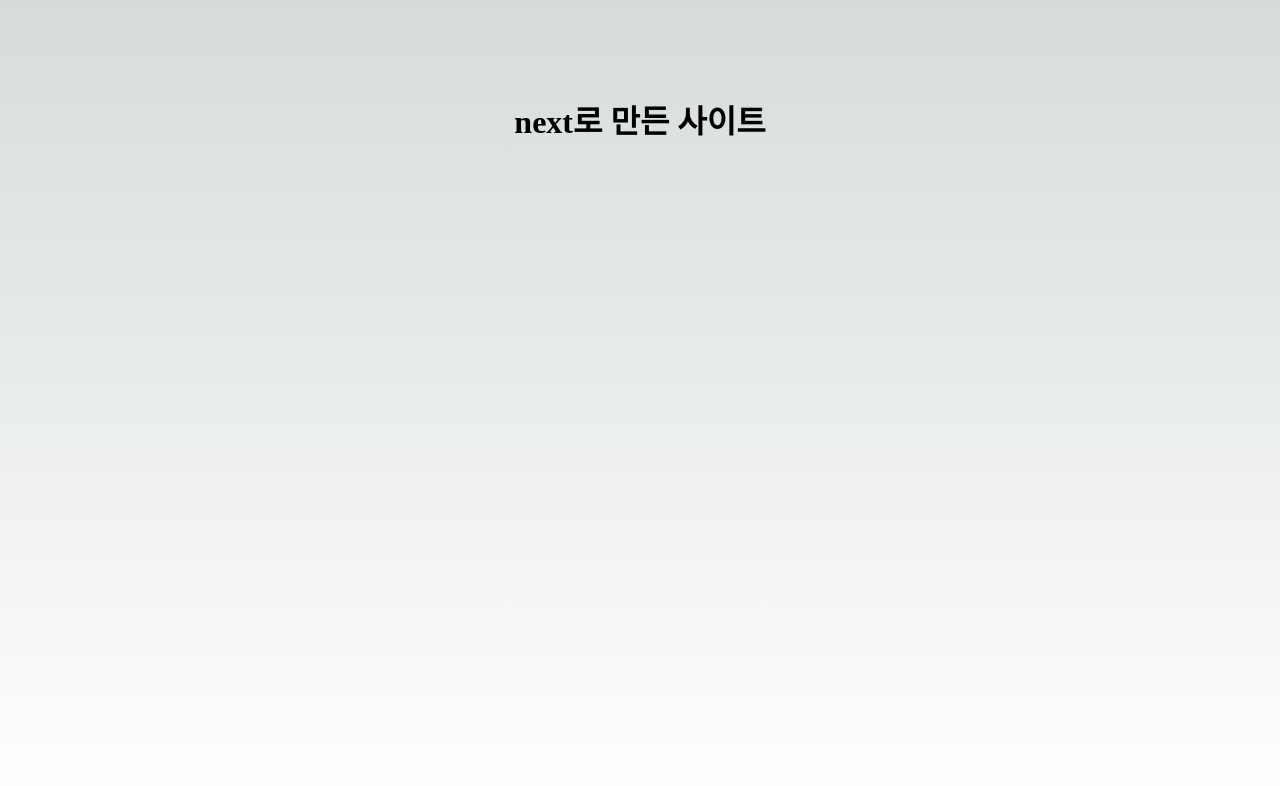
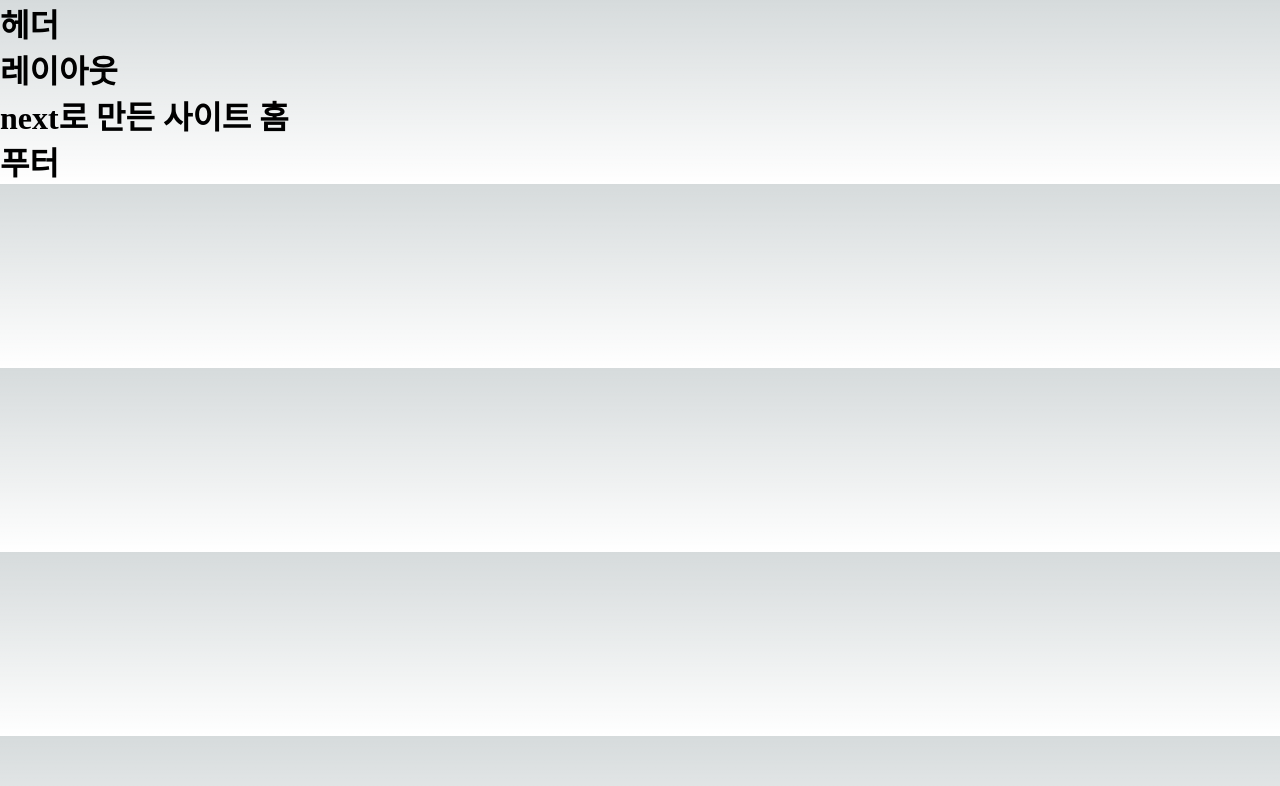
Before and after one commit to watching-dev/Sites, a Next.js app in the folder next-site/: page / in a window 1280 px wide. Shown: the top 786 px of the page. Built offline with nearby package versions, Linux system fonts and the light colour scheme.

Commit message:
[feat] layout(header, footer) 추가

```diff
--- /dev/null
+++ b/next-site/components/footer.js
@@ -0,0 +1,7 @@
+export default function Footer() {
+  return (
+    <>
+      <h1>푸터</h1>
+    </>
+  );
+}
--- /dev/null
+++ b/next-site/components/header.js
@@ -0,0 +1,7 @@
+export default function Header() {
+  return (
+    <>
+      <h1>헤더</h1>
+    </>
+  );
+}
--- /dev/null
+++ b/next-site/components/layout.js
@@ -0,0 +1,13 @@
+import Footer from "./footer";
+import Header from "./header";
+
+export default function Layout({ children }) {
+  return (
+    <>
+      <Header />
+      <h1>레이아웃</h1>
+      <div>{children}</div>
+      <Footer />
+    </>
+  );
+}
--- a/next-site/pages/index.js
+++ b/next-site/pages/index.js
@@ -2,20 +2,21 @@ import Head from "next/head";
 import Image from "next/image";
 import { Inter } from "next/font/google";
 import styles from "@/styles/Home.module.css";
+import Layout from "@/components/layout";
+// import Layout from "../components/layout";
 
 const inter = Inter({ subsets: ["latin"] });
 
 export default function Home() {
   return (
-    <div className={`${styles.main}`}>
-      {/* className={`${styles.main}`} 없이하면 출력이 좀 이상하게 나옴 */}
+    <Layout>
       <Head>
         <title>Next로 만든 사이트</title>
         <meta name="description" content="Next로 만들었습니당" />
         <meta name="viewport" content="width=device-width, initial-scale=1" />
         <link rel="icon" href="/favicon.ico" />
       </Head>
-      <h1>next로 만든 사이트</h1>
-    </div>
+      <h1>next로 만든 사이트 홈</h1>
+    </Layout>
   );
 }
--- a/next-site/pages/projects.js
+++ b/next-site/pages/projects.js
@@ -1,7 +1,9 @@
+import Layout from "@/components/layout";
+
 export default function projects() {
   return (
-    <>
+    <Layout>
       <h1>프로젝트</h1>
-    </>
+    </Layout>
   );
 }
```
Also changed, not shown: 2 other files (tests, documents, lock files or other folders).
